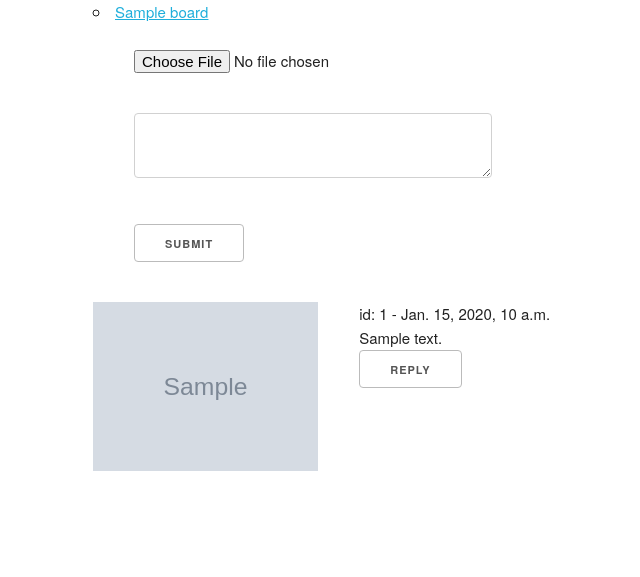
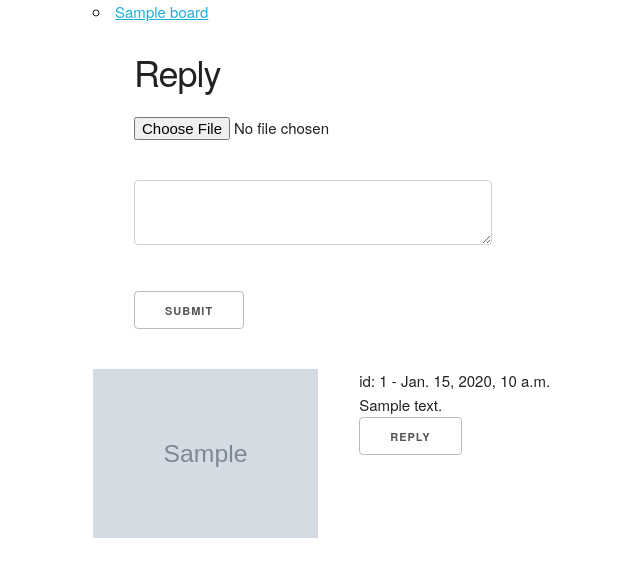
Before and after one commit to FFX01/robo, a Django app: page /thread/1/ in a window 1280 px wide. Shown: the top 577 px of the page, without its empty margins (35-675 px from the left). Run offline with Django 3.2, Linux system fonts and the light colour scheme; tables that the repository leaves empty hold one stand-in row (values such as "Sample post"); grey boxes marked "Sample" are stand-in pictures.

Commit message:
V0.0.2 - Add title to top level thread reply form.

```diff
--- a/cyber/thread/templates/thread/single_thread.html
+++ b/cyber/thread/templates/thread/single_thread.html
@@ -2,9 +2,12 @@
 
 {% block content %}
 <div class="container" xmlns="http://www.w3.org/1999/html">
-    <div class="row">
+    <div class="top-level-reply-form row">
         <div class="four columns"></div>
         <div class="four columns">
+            <div id="thread-{{thread.id}}-top-level-reply-form-title-wrapper" class="top-level-reply-form-title-wrapper">
+                <h3 id="thread-{{thread.id}}-top-level-reply-form-title" class="top-level-reply-form-title">Reply</h3>
+            </div>
             <div class="top-level-post-form-wrapper">
                 <form action="" method="post" enctype="multipart/form-data">
                     {% csrf_token %}
```
Also changed, not shown: cyber/static/site/js/main.js (line endings or trailing spaces).
